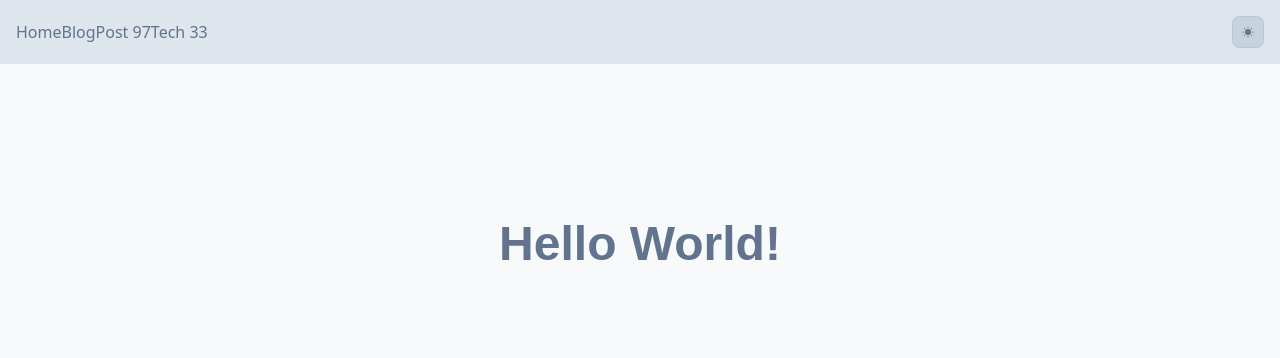
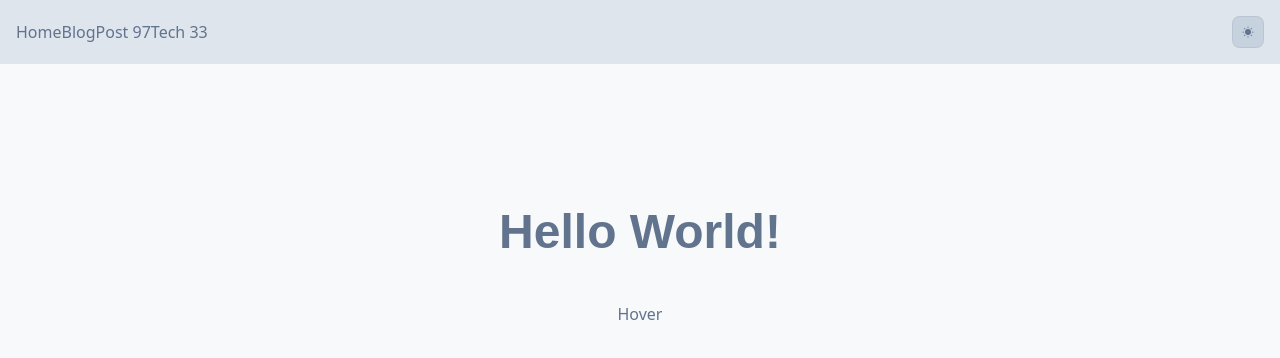
Before and after one commit to lorenzoferrante97/frontend-template, a Next.js app: page / in a window 1280 px wide. Shown: the top 358 px of the page. Built offline with nearby package versions, Linux system fonts and the light colour scheme; a web font is replaced by a local one.

Commit message:
add: hover card

```diff
--- a/app/components/ui/hover-card.jsx
+++ b/app/components/ui/hover-card.jsx
@@ -1,22 +1,27 @@
-"use client"
+"use client";
 
-import * as React from "react"
-import * as HoverCardPrimitive from "@radix-ui/react-hover-card"
+import * as HoverCardPrimitive from "@radix-ui/react-hover-card";
 
-import { cn } from "@/lib/utils"
+import { cn } from "@/lib/utils";
 
-function HoverCard({
-  ...props
-}) {
+const hoverCardStyle = {
+	content:
+		"bg-base-200 text-base-soft-content font-body-s-normal border border-base-300 shadow-sm shadow-base-content/5 w-64 rounded-md p-2",
+};
+
+// - HOVER CARD ROOT -------------------------------------------------------------
+function HoverCard({ ...props }) {
 	return <HoverCardPrimitive.Root data-slot="hover-card" {...props} />;
 }
 
-function HoverCardTrigger({
-  ...props
-}) {
-  return (<HoverCardPrimitive.Trigger data-slot="hover-card-trigger" {...props} />);
+// - HOVER CARD TRIGGER -------------------------------------------------------------
+function HoverCardTrigger({ ...props }) {
+	return (
+		<HoverCardPrimitive.Trigger data-slot="hover-card-trigger" {...props} />
+	);
 }
 
+// - HOVER CARD CONTENT -------------------------------------------------------------
 function HoverCardContent({
 	className,
 	align = "center",
@@ -30,12 +35,13 @@ function HoverCardContent({
 				align={align}
 				sideOffset={sideOffset}
 				className={cn(
-          "bg-popover text-popover-foreground data-[state=open]:animate-in data-[state=closed]:animate-out data-[state=closed]:fade-out-0 data-[state=open]:fade-in-0 data-[state=closed]:zoom-out-95 data-[state=open]:zoom-in-95 data-[side=bottom]:slide-in-from-top-2 data-[side=left]:slide-in-from-right-2 data-[side=right]:slide-in-from-left-2 data-[side=top]:slide-in-from-bottom-2 z-50 w-64 origin-(--radix-hover-card-content-transform-origin) rounded-md border p-4 shadow-md outline-hidden",
-          className
+					`data-[state=open]:animate-in data-[state=closed]:animate-out data-[state=closed]:fade-out-0 data-[state=open]:fade-in-0 data-[state=closed]:zoom-out-95 data-[state=open]:zoom-in-95 data-[side=bottom]:slide-in-from-top-2 data-[side=left]:slide-in-from-right-2 data-[side=right]:slide-in-from-left-2 data-[side=top]:slide-in-from-bottom-2 z-50 origin-(--radix-hover-card-content-transform-origin) outline-hidden ${hoverCardStyle.content}`,
+					className,
 				)}
-        {...props} />
+				{...props}
+			/>
 		</HoverCardPrimitive.Portal>
 	);
 }
 
-export { HoverCard, HoverCardTrigger, HoverCardContent }
+export { HoverCard, HoverCardTrigger, HoverCardContent };
--- a/app/page.jsx
+++ b/app/page.jsx
@@ -70,6 +70,12 @@
 // 	DialogTitle,
 // 	DialogTrigger,
 // } from "@/app/components/ui/dialog";
+
+import {
+	HoverCard,
+	HoverCardContent,
+	HoverCardTrigger,
+} from "@/app/components/ui/hover-card";
 
 export default function Home() {
 	return (
@@ -224,6 +230,7 @@ export default function Home() {
 					<Label htmlFor="email">Your email address</Label>
 				</div> */}
 
+				{/* - Dialog ----------------------------- */}
 				{/* <Dialog>
 					<DialogTrigger>Open</DialogTrigger>
 					<DialogContent>
@@ -241,6 +248,14 @@ export default function Home() {
 						</DialogFooter>
 					</DialogContent>
 				</Dialog> */}
+
+				{/* - Hover card ----------------------------- */}
+				<HoverCard>
+					<HoverCardTrigger>Hover</HoverCardTrigger>
+					<HoverCardContent>
+						The React Framework, created and maintained by @vercel.
+					</HoverCardContent>
+				</HoverCard>
 
 				{/* - LOCAL IMG ---------------------------------------------------------------------- */}
 
```
Lines whose indentation alone changed are shown as unchanged.
